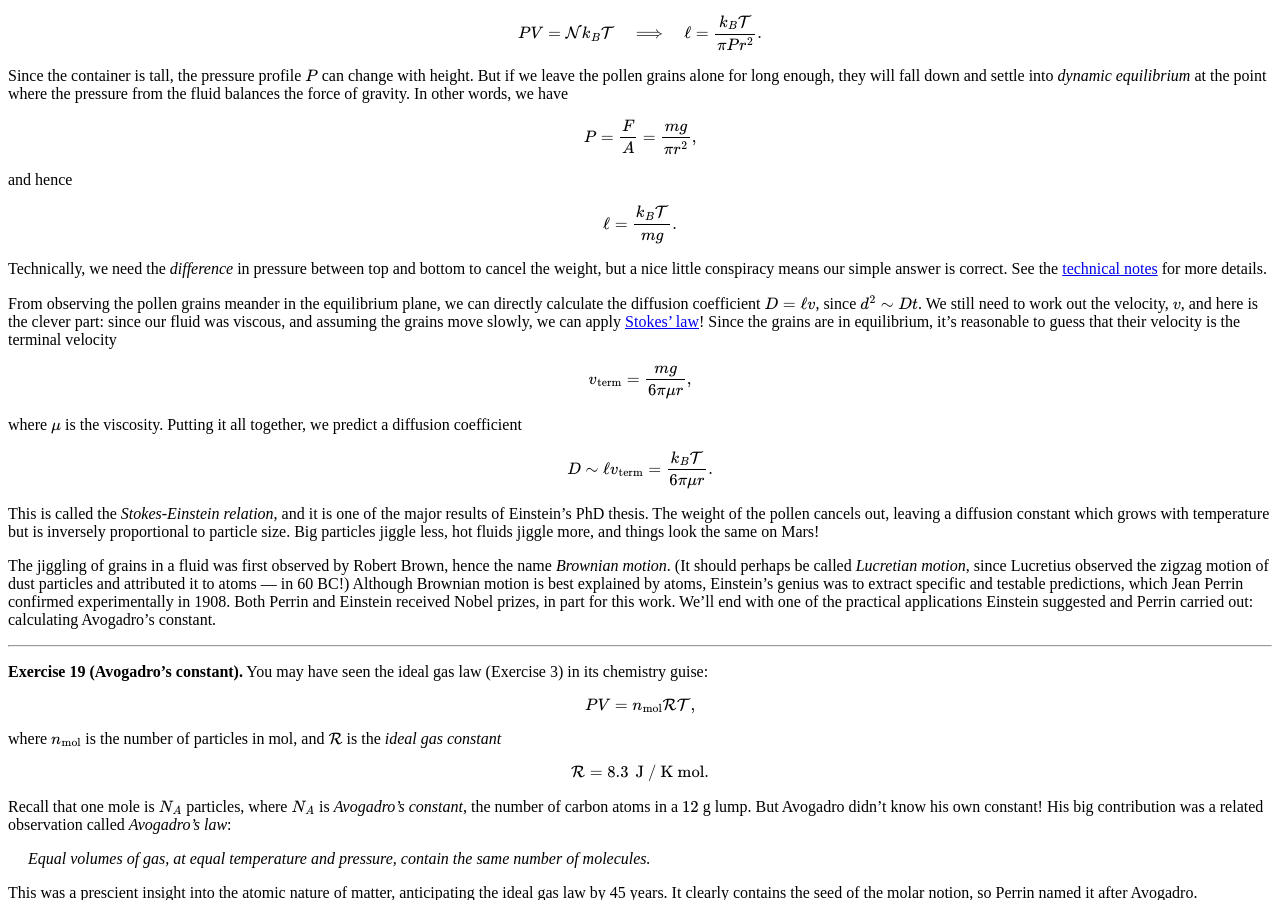
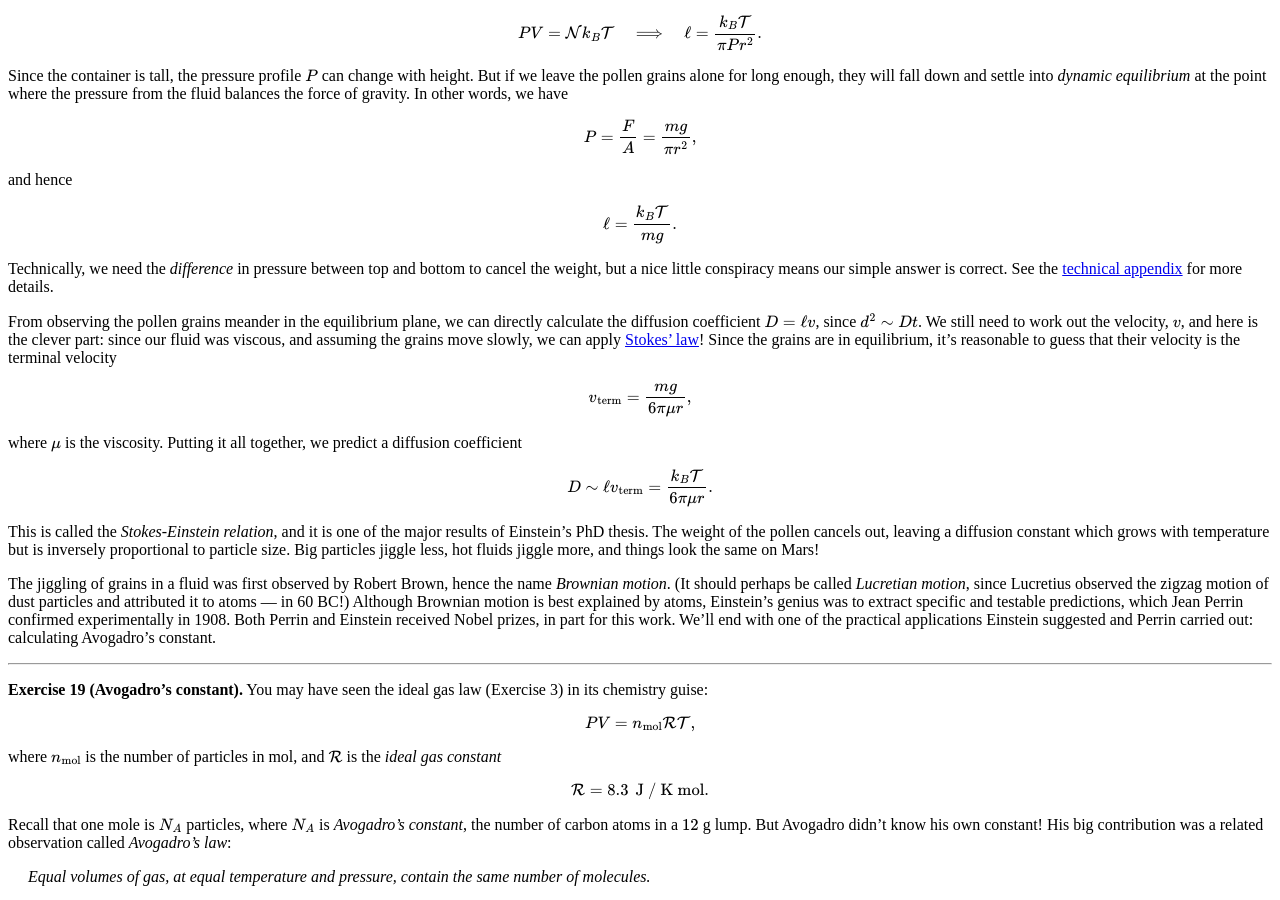
Before and after one commit to hapax/hapax.github.io, a Jekyll site: the page built from _posts/2020-02-24-napkin-hacks.md, in a window 1280 px wide and 900 px high, scrolled down 27293 px. Built offline with Jekyll 4.4.1, drawn with Linux system fonts in a browser that asks for light colours; our own code applies the rules of GitHub Pages for plain Markdown files; formulas are drawn with MathJax 3; a script that is not in the unit is left out; some of the changed lines change nothing that is shown.

Commit message:
Update 2020-02-24-napkin-hacks.md

```diff
--- a/_posts/2020-02-24-napkin-hacks.md
+++ b/_posts/2020-02-24-napkin-hacks.md
@@ -123,7 +123,7 @@
 of <a href="#sec-2-3">Exercise 3</a>
 and <a href="#sec-4-2">Exercise 14</a> are used subsequently.
 Solutions to exercises, and various other technicalities, are
-collected [here](assets/napkin-hacks-appendix.md).
+collected [here]({{hapax.github.io}}/assets/napkin-hacks-appendix.md).
 
 ## 2. Dimensional analysis <a id="sec-2" name="sec-2"></a>
 
@@ -1247,7 +1247,7 @@
 For dimensional analysis, "roughly speaking" meant "up to numbers",
 and for Fermi estimates, "up to a factor of
 $3$". Here, "roughly speaking" means "on average".
-(A more precise version of this argument is given in the [technical appendix](assets/napkin-hacks-appendix.md).)
+(A more precise version of this argument is given in the [technical appendix]({{hapax.github.io}}/assets/napkin-hacks-appendix.md).)
 In our earlier picture, the blue terms vanish, and we just have the big
 square equal to the little squares.
 
@@ -1847,7 +1847,7 @@
 Technically, we need the *difference* in pressure between top
 and bottom to cancel the weight, but a nice little conspiracy means
 our simple answer is correct.
-See the [technical notes](assets/napkin-hacks-appendix.md) for more details.
+See the [technical appendix]({{hapax.github.io}}/assets/napkin-hacks-appendix.md) for more details.
 
 From observing the pollen grains meander in the equilibrium plane, we can directly calculate the diffusion
 coefficient $D = \ell v$, since $d^2 \sim Dt$.
```
